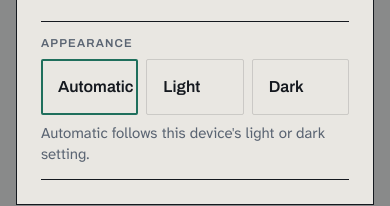
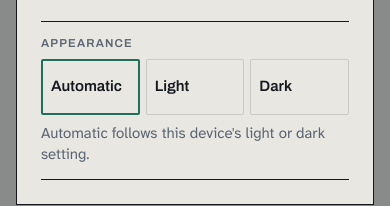
Before and after one commit to pid1/rxd, a plain HTML site: page clients/web/index.html in a window 390 px wide. Both pictures are taken after a click on the button "Settings". Shown: the part 555-761 px from the top of the page. Drawn offline with Linux system fonts and the light colour scheme; no server answers.

Commit message:
Settings: Appearance buttons fit on a 320 px phone
Automatic ran into its border at 375 px and past it at 320 px. Tighter
padding, and Automatic takes the width its word needs.

Co-Authored-By: Claude Opus 5.5 <noreply@anthropic.com>

```diff
--- a/clients/web/index.html
+++ b/clients/web/index.html
@@ -323,7 +323,8 @@ canvas[hidden]{display:none}
 #auState{font-weight:700}
 
 /* Settings */
-#appear .btn{min-width:0}
+#appear{gap:6px;grid-template-columns:minmax(max-content,1fr) 1fr 1fr}
+#appear .btn{min-width:0;padding:6px 8px;font-size:15px;white-space:nowrap}
 #ver{font-size:16px}
 
 /* ------------------------------------------------ narrower: one column, in a sensible order */
```
